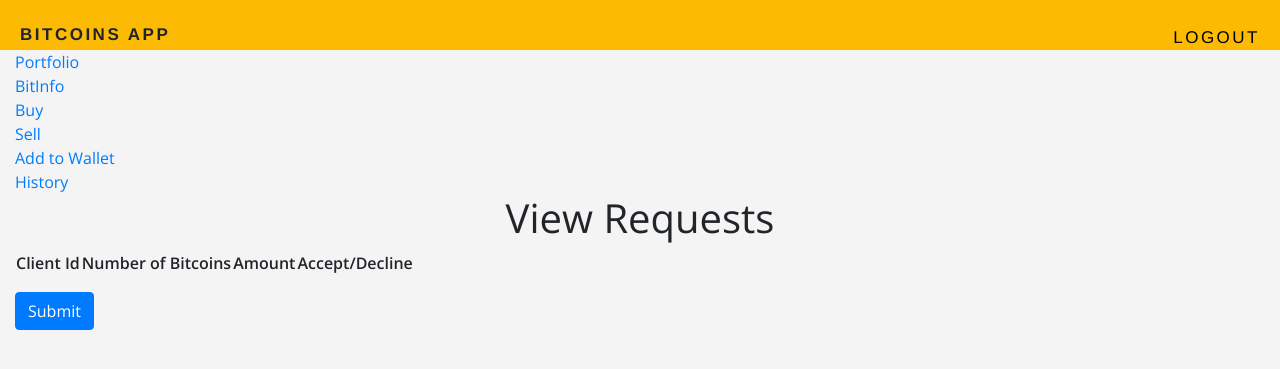
After one commit to vagdevik/cs6360_my_db_proj, a Flask app: page /view_requests in a window 1280 px wide. The commit adds this page. Shown: the top 369 px of the page. Run offline with Flask 2, Linux system fonts and the light colour scheme; a user stored in the database is signed in; lists and menus that the app fills with data are empty; some libraries are stand-ins or nearby versions.

Commit message:
added view req

```diff
--- a/app.py
+++ b/app.py
@@ -16,8 +16,8 @@ app.secret_key = 'super secret key'
 # Configure CS50 Library to use SQLite database
 # db = SQL("sqlite:///mysqlite_DB_COMMANDS.db")
 
-db = SQL("sqlite:////Users/vag/Documents/dbproj/mysqlite_DB_COMMANDS.db")
-# db = sqlite3.connect("sqlite:///mysqlite_DB_COMMANDS.db")
+# db = SQL("sqlite:////Users/Amulya Atluri/PycharmProjects/cs6360_my_db_proj/mysqlite_DB_COMMANDS.db")
+db = SQL("sqlite:///mysqlite_DB_COMMANDS.db")
 
 ######## dummy class to test role-based access #########
 class User:
@@ -273,6 +273,13 @@ def add_to_wallet():
         return "Something Unexpected!"
 
 ##########
+@app.route('/view_requests', methods=['POST', 'GET'])
+@login_required
+def view_requests():
+    user = session["user_id"]
+    t = db.execute("SELECT * from REQUESTS WHERE TRADER_ID=(?)", user)
+    print("\n\n ttt: ", t)
+    return render_template("view_requests.html",t=t)
 
 @app.route('/buy', methods=['POST', 'GET'])
 @login_required
@@ -361,6 +368,5 @@ def history():
     return render_template("history.html", previous_transactions=previous_transactions, bitcoin_value=bitcoin_value, current_cash=current_cash, total=total)
 
 
-
 if __name__ == "__main__":
     app.run(debug=True, port="4114")
--- a/templates/layout.html
+++ b/templates/layout.html
@@ -31,7 +31,7 @@
                   {% if g.role =='trader' %}
                     <li><a href="{{ url_for('bitinfo') }}">BitInfo</a></li>
                     <li><a href="{{url_for('buy')}}">Buy</a></li>
-                    <li><a href="#">View Requests</a></li>
+                    <li><a href="{{url_for('view_requests')}}">View Requests</a></li>
                   {% elif  g.role =='client' %}
                     <li><a href="{{ url_for('profile') }}">Portfolio</a></li>
                     <li><a href="{{ url_for('bitinfo') }}">BitInfo</a></li>
--- /dev/null
+++ b/templates/view_requests.html
@@ -0,0 +1,40 @@
+{% extends "layout.html" %}
+
+{% block heading %}
+<center>
+    <h1>View Requests</h1>
+</center>
+{% endblock %}
+
+{% block content %}
+
+    <form action="/view_requests" method="post">
+        <div class="form-group">
+            <table>
+                <tr>
+                <th>Client Id</th>
+                <th>Number of Bitcoins</th>
+                <th>Amount</th>
+
+                <th>Accept/Decline</th>
+                </tr>
+                {% for my_item in t %}
+                {% if my_item.STATUS == 'Pending' %}
+                <tr>
+                <td>{{my_item.CLIENT_ID}}</td>
+                <td>{{my_item.NO_OF_BITCOINS}}</td>
+                <td>{{my_item.AMOUNT}}</td>
+
+                    <td><input type="radio" id="accept" name="accept" value="accept">Accept  </input><input type="radio" id="decline" name="decline" value="decline">Decline</input></td>
+                </tr>
+                {% endif %}
+                {% endfor %}
+            </table>
+
+        </div>
+
+        <button class="btn btn-primary" type="submit">Submit</button>
+    </form>
+
+
+{% endblock %}
```
Also changed, not shown: mysqlite_DB_COMMANDS.db.
